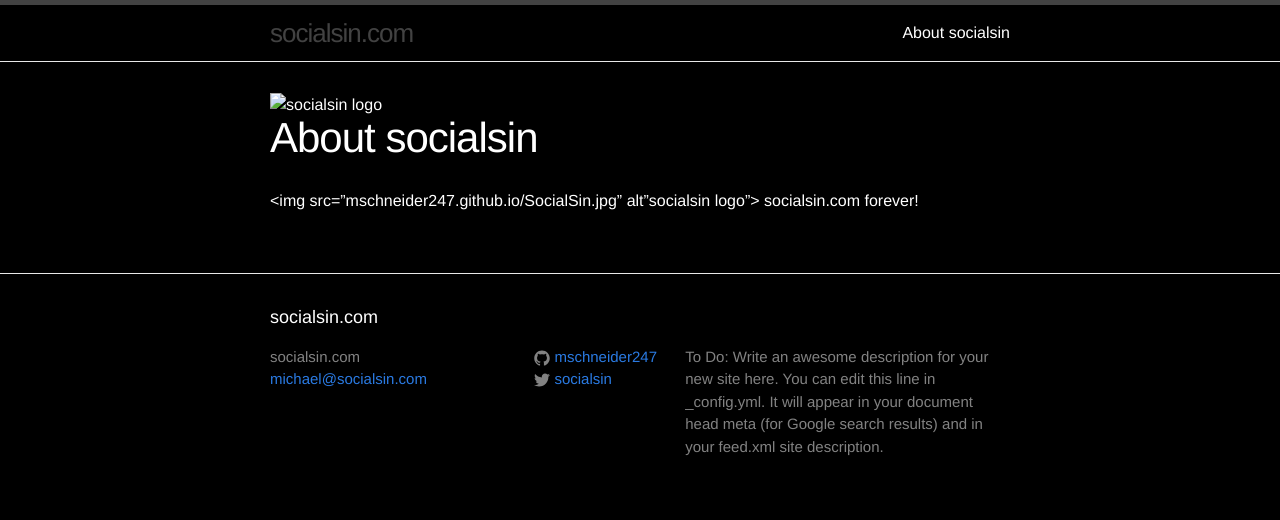
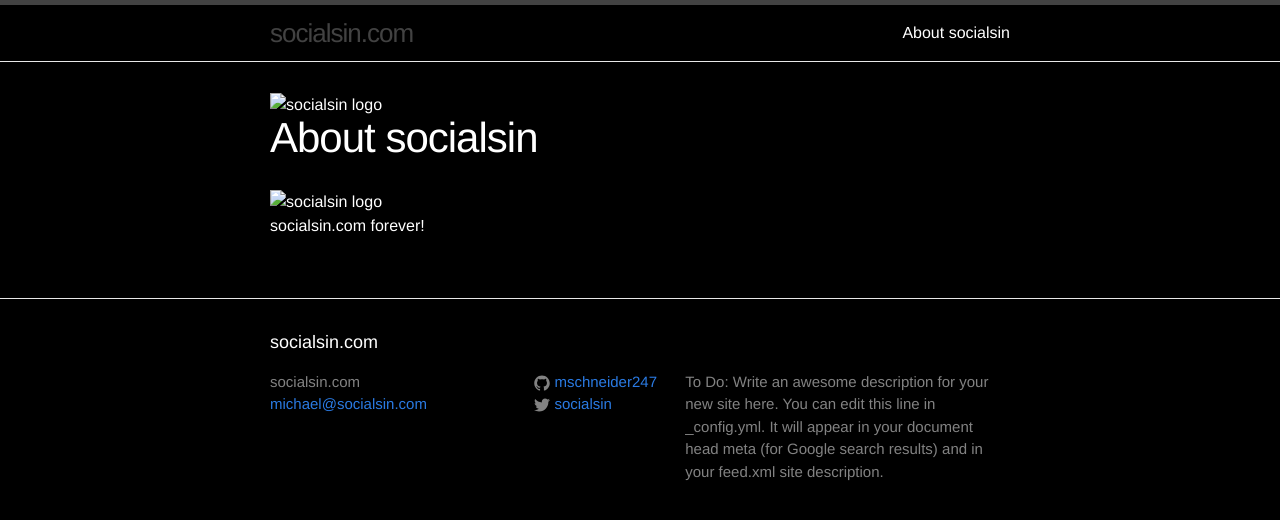
Before and after one commit to mschneider247/mschneider247.github.io, a Jekyll site: the page built from about.md, in a window 1280 px wide. Shown: the top 520 px of the page. Built offline with Jekyll 4.4.1, drawn with Linux system fonts in a browser that asks for light colours.

Commit message:
include logo
include logo

```diff
--- a/about.md
+++ b/about.md
@@ -3,5 +3,6 @@ layout: page
 title: About socialsin
 permalink: /about/
 ---
-<img src="mschneider247.github.io/SocialSin.jpg" alt"socialsin logo">
+<img src="mschneider247.github.io/SocialSin.jpg" alt="socialsin logo" style="width:300px;height:300px;">
+<br>
 socialsin.com forever!
```
